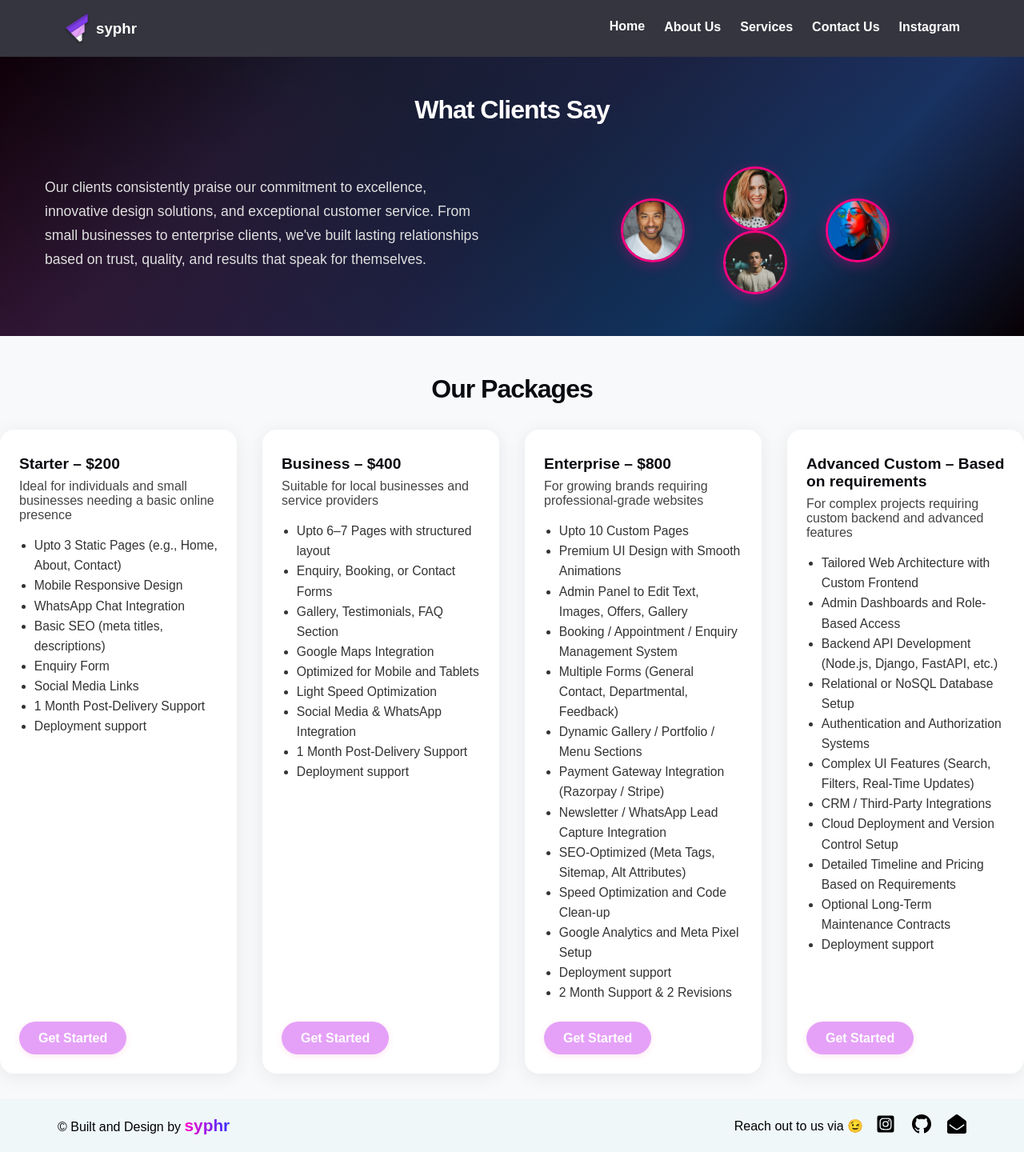
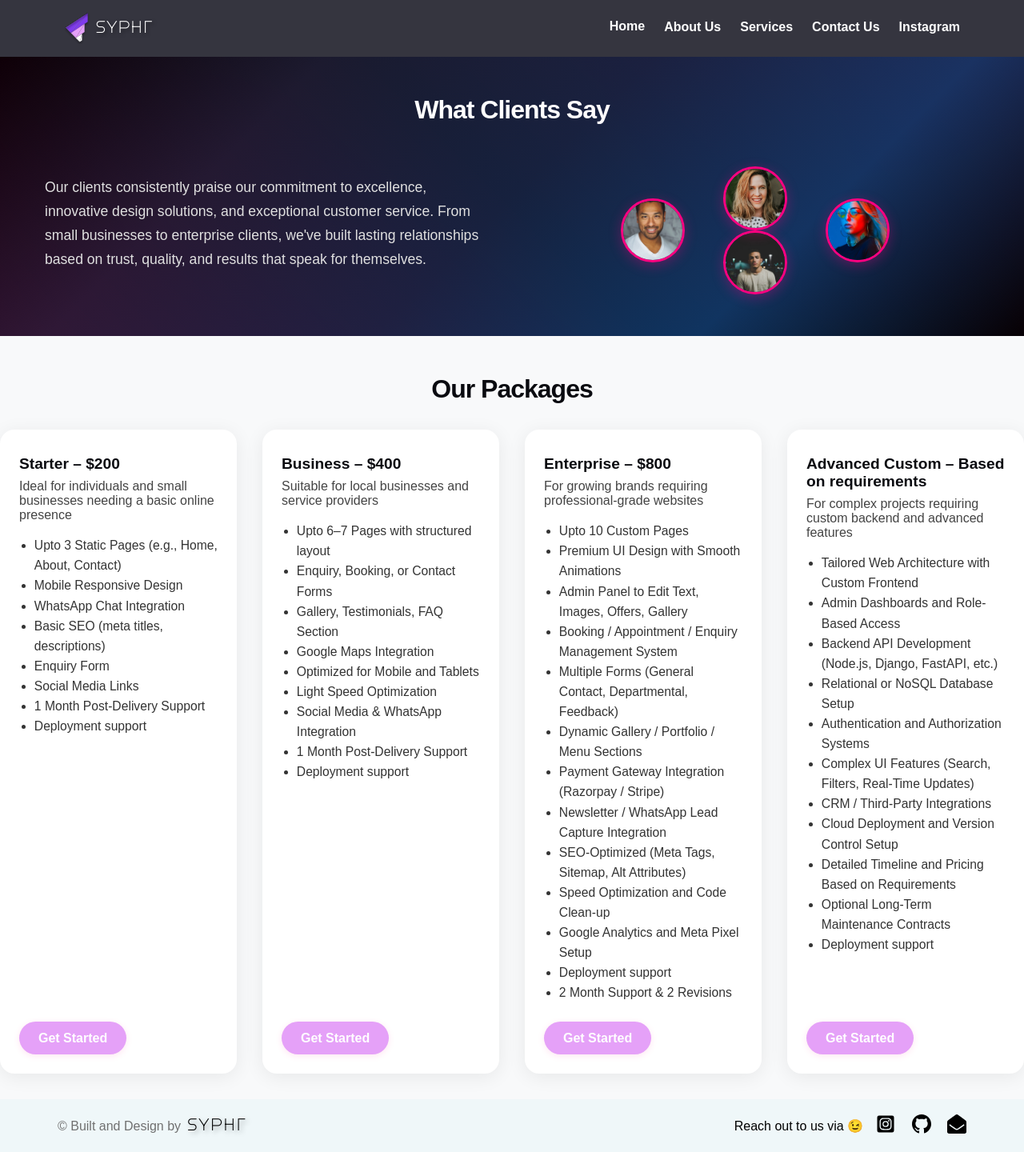
Before and after one commit to Athi-m-dev/Portfolio, a React (Create React App) app in the folder Agency-website/: page /full-services in a window 1280 px wide. Shown: the whole page at 80% size. Built offline with nearby package versions, Linux system fonts and the light colour scheme.

Commit message:
validation and testing

```diff
--- a/Agency-website/public/index.html
+++ b/Agency-website/public/index.html
@@ -20,6 +20,8 @@
       href="https://fonts.googleapis.com/css2?family=Poppins:wght@300;400;500;600;700;900&display=swap"
     />
 
+
+
     <link rel="manifest" href="%PUBLIC_URL%/manifest.json" />
 
     <title>syphr</title>
--- a/Agency-website/src/App.js
+++ b/Agency-website/src/App.js
@@ -3,6 +3,7 @@ import { GlobalStyle } from "./globalStyles";
 import { lazy, Suspense } from "react";
 import { BrowserRouter as Router, Routes, Route, Link } from "react-router-dom";
 import FullServices from './Pages/FullServices';
+import './assets/fonts/fonts.css';
 
 const Home = lazy(() => import("./Pages/Home"));
 const Services = lazy(() => import("./Pages/Services"));
--- a/Agency-website/src/Sections/About/index.js
+++ b/Agency-website/src/Sections/About/index.js
@@ -36,13 +36,13 @@ const Hand = styled.div`
 
 const Main = styled.div`
   margin: 0 15rem;
-  margin-top: 15rem;
+  margin-top: 20rem;
   display: flex;
   justify-content: center;
   flex-direction: column;
   @media only Screen and (max-width: 64em) {
     margin: 0 calc(5rem + 5vw);
-    margin-top: 10rem;
+    margin-top: 15rem;
   }
   @media only Screen and (max-width: 40em) {
     align-items: center;
@@ -53,6 +53,8 @@ const Main = styled.div`
 const Title = styled.h1`
   font-size: 2rem;
   display: inline-block;
+  position: relative;
+  z-index: 10;
 `;
 
 const CurvedLine = styled.div`
--- a/Agency-website/src/Sections/Hero/index.js
+++ b/Agency-website/src/Sections/Hero/index.js
@@ -173,6 +173,16 @@ const CTA = styled.button`
 `;
 
 const HeroSection = () => {
+  const handleGetInTouch = () => {
+    const contactSection = document.getElementById('contact');
+    if (contactSection) {
+      contactSection.scrollIntoView({
+        behavior: 'smooth',
+        block: 'start'
+      });
+    }
+  };
+
   return (
     <HomeSection id="home">
       <Blobs>
@@ -197,7 +207,7 @@ const HeroSection = () => {
           <SubText>
             we help fast growing companies build award winning websites
           </SubText>
-          <CTA>
+          <CTA onClick={handleGetInTouch}>
             Get in touch &nbsp;
             <img src={arrow} alt="cta" width="100" height="100" />
           </CTA>
--- /dev/null
+++ b/Agency-website/src/assets/fonts/fonts.css
@@ -0,0 +1,33 @@
+/* Rintvera Font - Uncomment when font file is added */
+@font-face {
+  font-family: 'Rintvera';
+  src: url('./Rintvera.ttf') format('truetype');
+  font-weight: normal;
+  font-style: normal;
+  font-display: swap;
+}
+
+@font-face {
+  font-family: 'Rintvera';
+  src: url('./Rintvera.ttf') format('truetype');
+  font-weight: bold;
+  font-style: normal;
+  font-display: swap;
+}
+
+/* Fallback fonts - remove these when font file is added */
+/*
+@font-face {
+  font-family: 'Rintvera';
+  src: local('Arial');
+  font-weight: normal;
+  font-style: normal;
+}
+
+@font-face {
+  font-family: 'Rintvera';
+  src: local('Arial Bold');
+  font-weight: bold;
+  font-style: normal;
+}
+*/
--- a/Agency-website/src/components/Footer/index.js
+++ b/Agency-website/src/components/Footer/index.js
@@ -53,16 +53,40 @@ const RightText = styled.div`
 `;
 const LeftText = styled.div`
   text-align: left;
+  color:rgb(112, 112, 112);
 `;
 
 const Syphr = styled.span`
+  font-family: 'Rintvera', sans-serif;
+  padding : 4px;
   font-weight: bold;
   font-size: 1.3em;
-  background: linear-gradient(90deg, #ff00cc, #3333ff);
-  -webkit-background-clip: text;
-  -webkit-text-fill-color: transparent;
-  background-clip: text;
-  text-fill-color: transparent;
+  color:rgb(0, 0, 0);
+  text-shadow: 3px 3px 6px rgba(0, 0, 0, 0.4);
+  letter-spacing: 2px;
+  transition: all 0.3s ease;
+  position: relative;
+
+  &:hover {
+    transform: scale(1.05);
+    text-shadow: 4px 4px 8px rgba(0, 0, 0, 0.5);
+    letter-spacing: 3px;
+  }
+
+  &::after {
+    content: '';
+    position: absolute;
+    bottom: -2px;
+    left: 0;
+    width: 0;
+    height: 3px;
+    background: linear-gradient(90deg, #ff00cc, #3333ff);
+    transition: width 0.3s ease;
+  }
+
+  &:hover::after {
+    width: 100%;
+  }
 `;
 
 const Footer = () => {
@@ -73,11 +97,11 @@ const Footer = () => {
       </LeftText>
       <RightText>
         Reach out to us via 😉
-        <a href="https://www.instagram.com/theautoflow/?utm_source=qr&igsh=bmRnazV2NnF5YjYy#">
+        <a href="https://www.instagram.com/syphrweb/" target="_blank" rel="noopener noreferrer">
           <img src={Instagram} alt="Instagram" />
         </a>
         &nbsp;
-        <a href="https://github.com/anush006">
+        <a href="https://github.com/anush006" target="_blank" rel="noopener noreferrer">
           <img src={GitHub} alt="GitHub" />
         </a>
         &nbsp;
--- a/Agency-website/src/components/Header/index.js
+++ b/Agency-website/src/components/Header/index.js
@@ -33,6 +33,56 @@ const Logo = styled.a`
   }
 `;
 
+const SyphrText = styled.h3`
+  font-family: 'Rintvera', sans-serif;
+  color: #ffffff;
+  font-weight: bold;
+  font-size: 1.3em;
+  margin: 0;
+  text-shadow: 2px 2px 4px rgba(0, 0, 0, 0.5);
+  letter-spacing: 1.5px;
+  transition: all 0.3s ease;
+  position: relative;
+  cursor: pointer;
+
+  &:hover {
+    transform: scale(1.05);
+    text-shadow: 3px 3px 6px rgba(0, 0, 0, 0.7), 0 0 15px rgba(255, 255, 255, 0.5);
+    letter-spacing: 2px;
+    color: #ffffff;
+  }
+
+  &::before {
+    content: '';
+    position: absolute;
+    top: -2px;
+    left: 0;
+    width: 0;
+    height: 2px;
+    background: linear-gradient(90deg, var(--purple), var(--pink));
+    transition: width 0.3s ease;
+  }
+
+  &::after {
+    content: '';
+    position: absolute;
+    bottom: -2px;
+    right: 0;
+    width: 0;
+    height: 2px;
+    background: linear-gradient(90deg, var(--pink), var(--purple));
+    transition: width 0.3s ease;
+  }
+
+  &:hover::before {
+    width: 100%;
+  }
+
+  &:hover::after {
+    width: 100%;
+  }
+`;
+
 const Nav = styled.nav`
   width: auto;
   max-width: 100%;
@@ -57,7 +107,7 @@ const Nav = styled.nav`
       background: transparent;
       transition: width 0.5s;
     }
-    &:not(:last-child):hover::after {
+    &:hover::after {
       width: 100%;
       background: var(--purple);
     }
@@ -234,8 +284,8 @@ const Header = () => {
   return (
     <Headers ref={ref}>
       <Logo>
-        <img src={logo} alt="CodeBucks" />
-        <h3>syphr</h3>
+        <img src={logo} alt="syphr" />
+        <SyphrText>syphr</SyphrText>
       </Logo>
       <Nav>
         <Link to="/">
@@ -251,7 +301,7 @@ const Header = () => {
           Contact Us
         </a>
         <a
-          href="https://www.instagram.com/theautoflow/?utm_source=qr&igsh=bmRnazV2NnF5YjYy#"
+          href="https://www.instagram.com/syphrweb/"
           target="_blank"
           rel="noopener noreferrer"
         >
```
Also changed, not shown: Agency-website/src/Sections/Contact/index.js (+169 -34 lines), Agency-website/src/assets/fonts/Rintvera.ttf (added).
